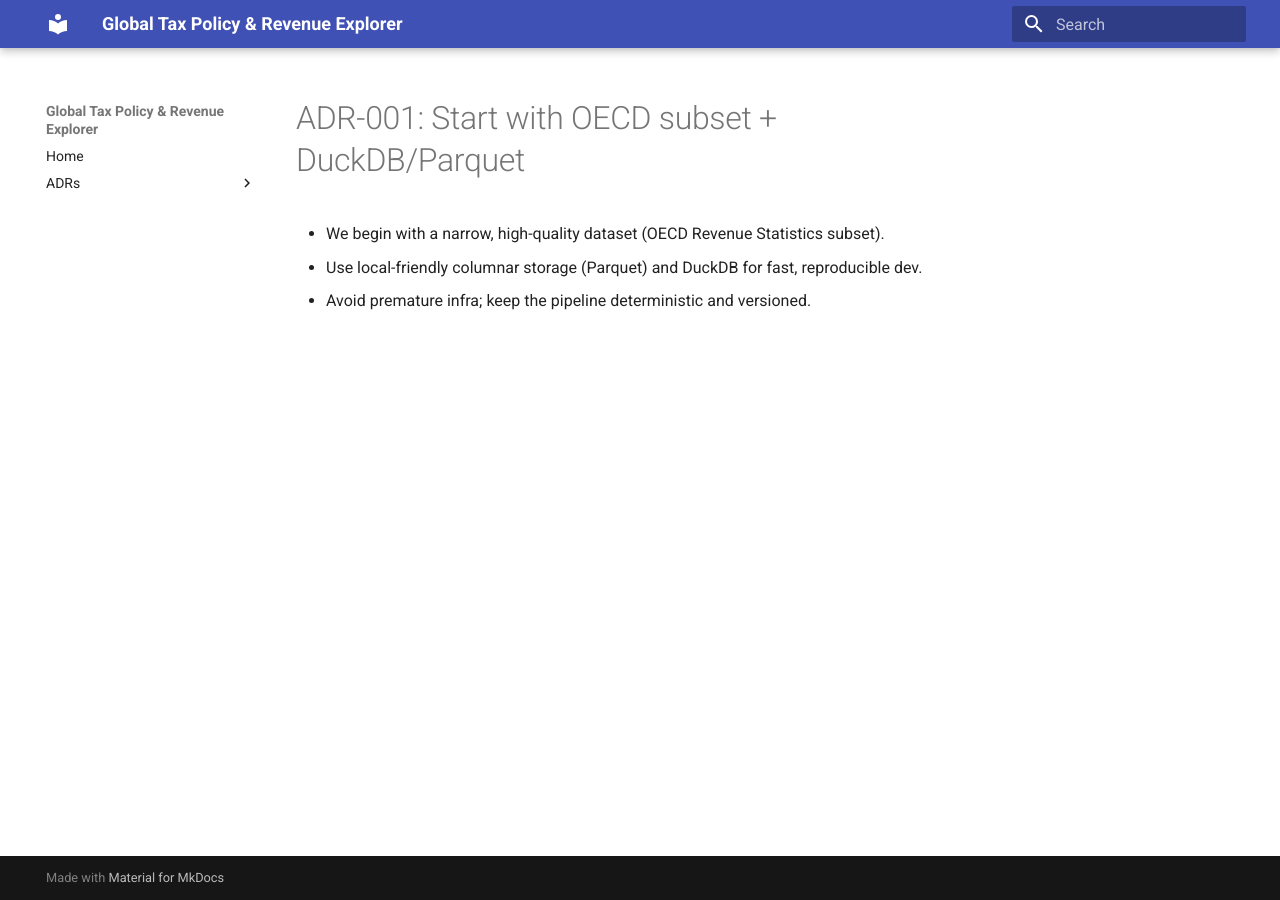
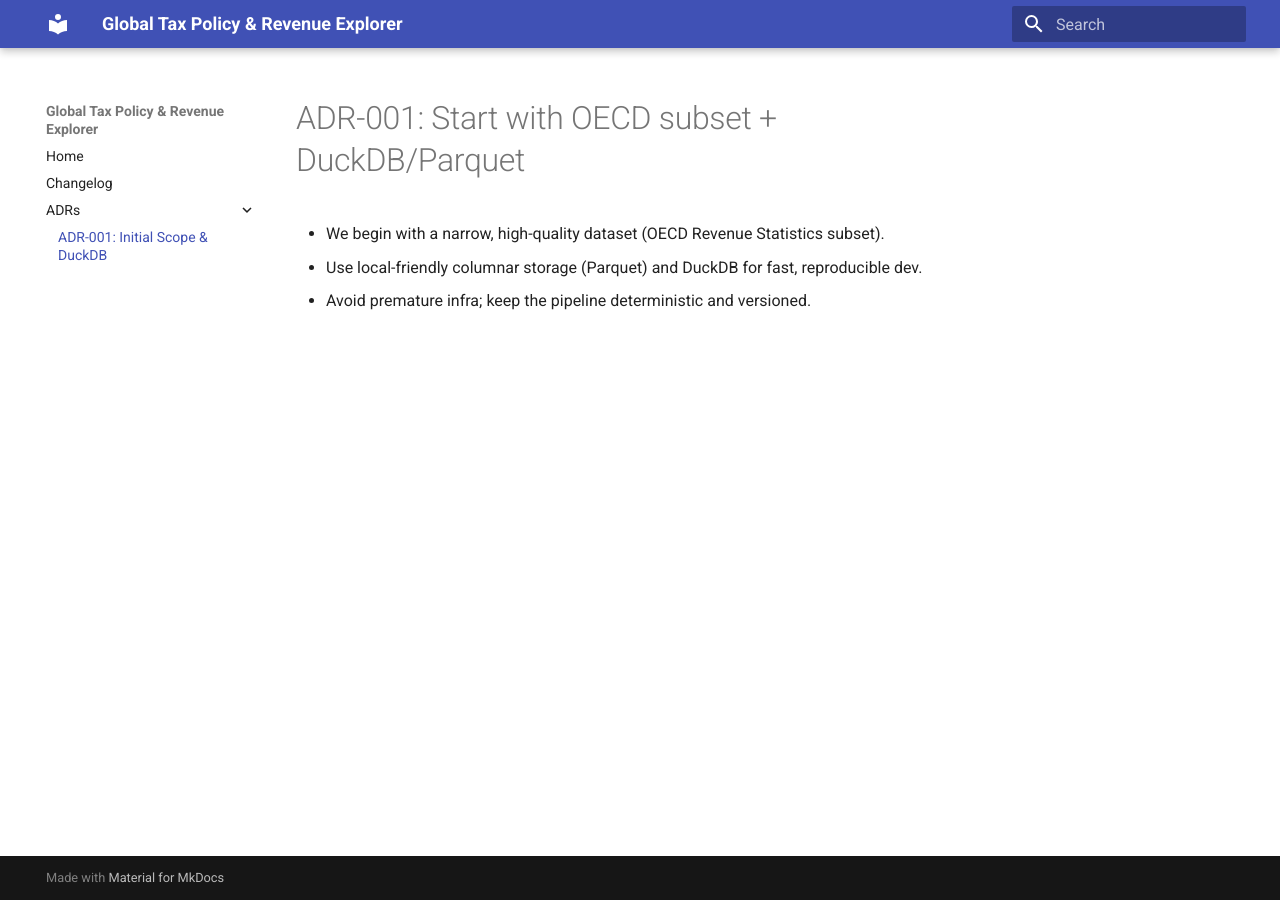
Before and after one commit to rkendev/global_tax_policy_and_revenue_explorer, an MkDocs documentation site: the page built from docs/adr/ADR-001.md, in a window 1280 px wide. Built offline with MkDocs 1.6.1 and Material for MkDocs 9.7.7, drawn with Linux system fonts in a browser that asks for light colours.

Commit message:
docs(mkdocs): publish CHANGELOG via snippets; tidy whitespace/eof

```diff
--- a/mkdocs.yml
+++ b/mkdocs.yml
@@ -1,7 +1,16 @@
 site_name: Global Tax Policy & Revenue Explorer
 theme:
   name: material
+
+markdown_extensions:
+  - admonition
+  - pymdownx.details
+  - pymdownx.superfences
+  - pymdownx.snippets:
+      base_path: docs
+
 nav:
   - Home: index.md
+  - Changelog: changelog.md
   - ADRs:
-      - "ADR-001: Initial Scope & DuckDB": docs/adr/ADR-001.md
+      - "ADR-001: Initial Scope & DuckDB": adr/ADR-001.md
```
Also changed, not shown: CHANGELOG.md (added, +9 -0 lines), docs/changelog.md (added, +1 -0 lines).
